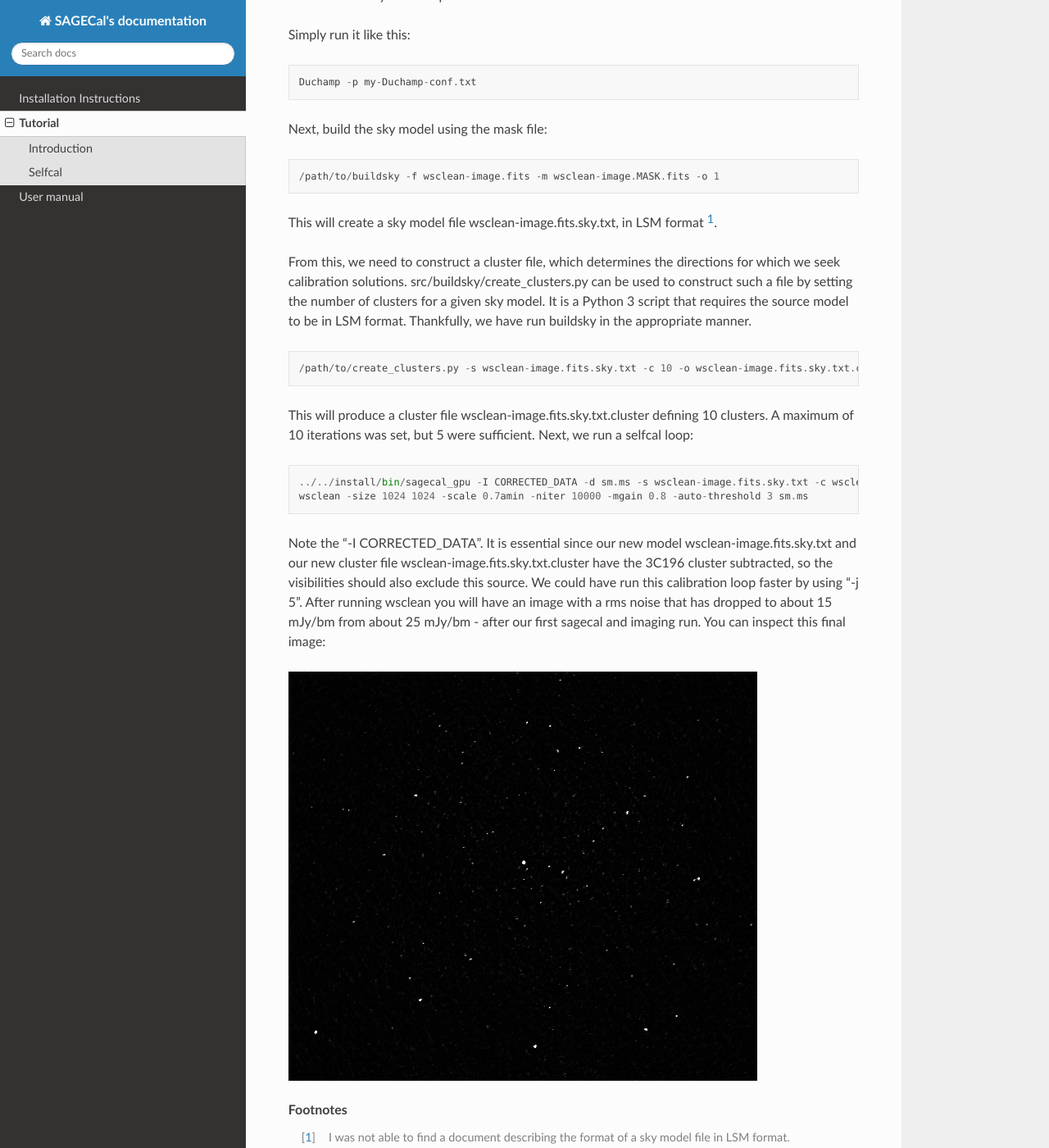
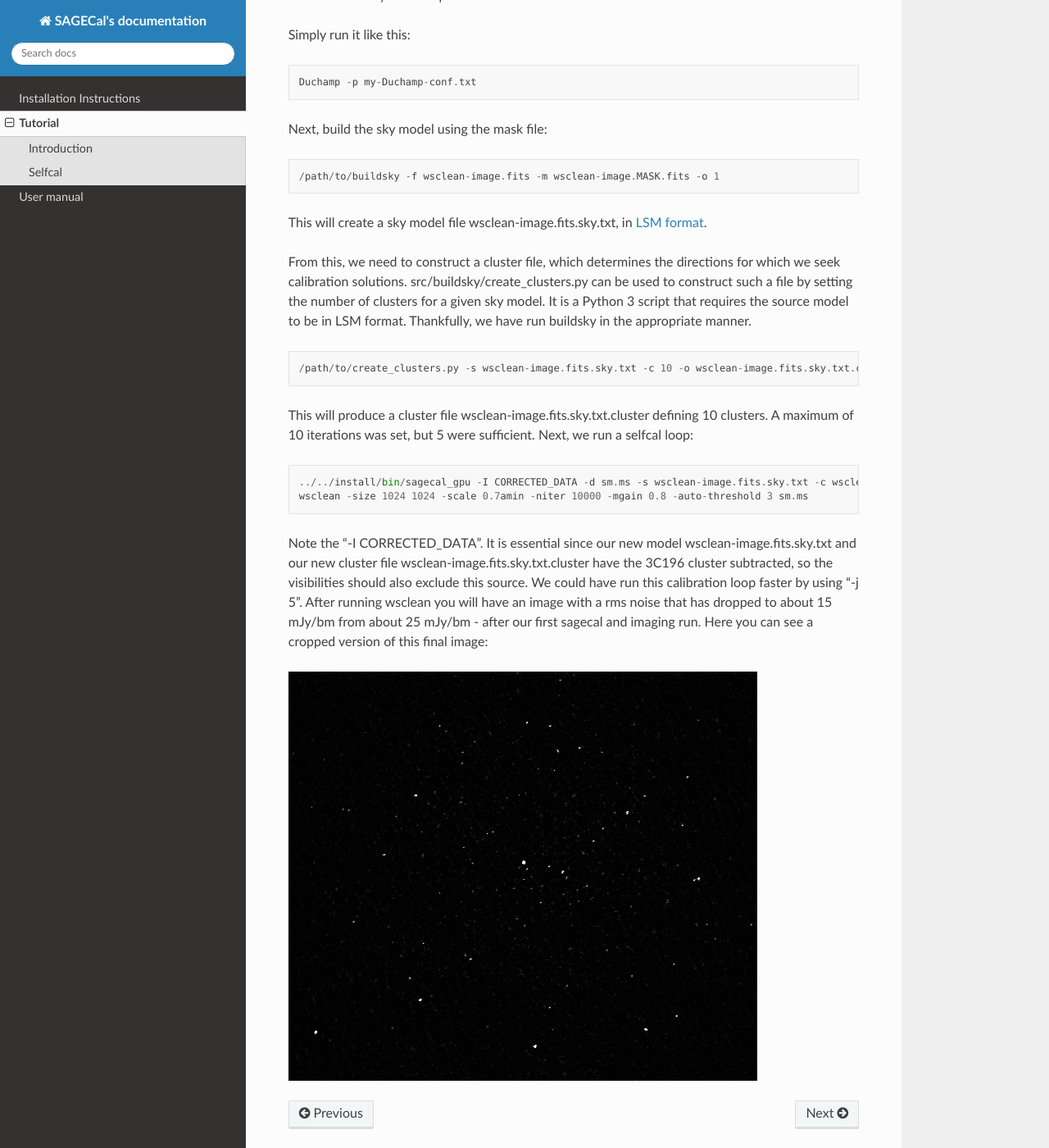
Before and after one commit to nlesc-dirac/sagecal, a Sphinx documentation site: the page built from Docs/source/tutorial.rst, in a window 1280 px wide and 1400 px high, scrolled down 2997 px. Shown: the whole window at 82% size. Built offline with Sphinx 7.4.7 and the Read the Docs theme 2.0.0, drawn with Linux system fonts in a browser that asks for light colours.

Commit message:
Link to LSM format

```diff
--- a/Docs/source/tutorial.rst
+++ b/Docs/source/tutorial.rst
@@ -151,10 +153,6 @@ Next, we run a selfcal loop:
    wsclean -size 1024 1024 -scale 0.7amin -niter 10000 -mgain 0.8 -auto-threshold 3 sm.ms
 
 Note the "-I CORRECTED_DATA". It is essential since our new model wsclean-image.fits.sky.txt and our new cluster file wsclean-image.fits.sky.txt.cluster have the 3C196 cluster subtracted, so the visibilities should also exclude this source. We could have run this calibration loop faster by using "-j 5".
-After running wsclean you will have an image with a rms noise that has dropped to about 15 mJy/bm from about 25 mJy/bm - after our first sagecal and imaging run. You can inspect this final image:
+After running wsclean you will have an image with a rms noise that has dropped to about 15 mJy/bm from about 25 mJy/bm - after our first sagecal and imaging run. Here you can see a cropped version of this final image:
 
 .. image:: wsclean-image-cropped.png
-
-.. rubric:: Footnotes
-
-.. [#] I was not able to find a document describing the format of a sky model file in LSM format.
```
Also changed, not shown: other parts of Docs/source/tutorial.rst (+3 -1 lines).
